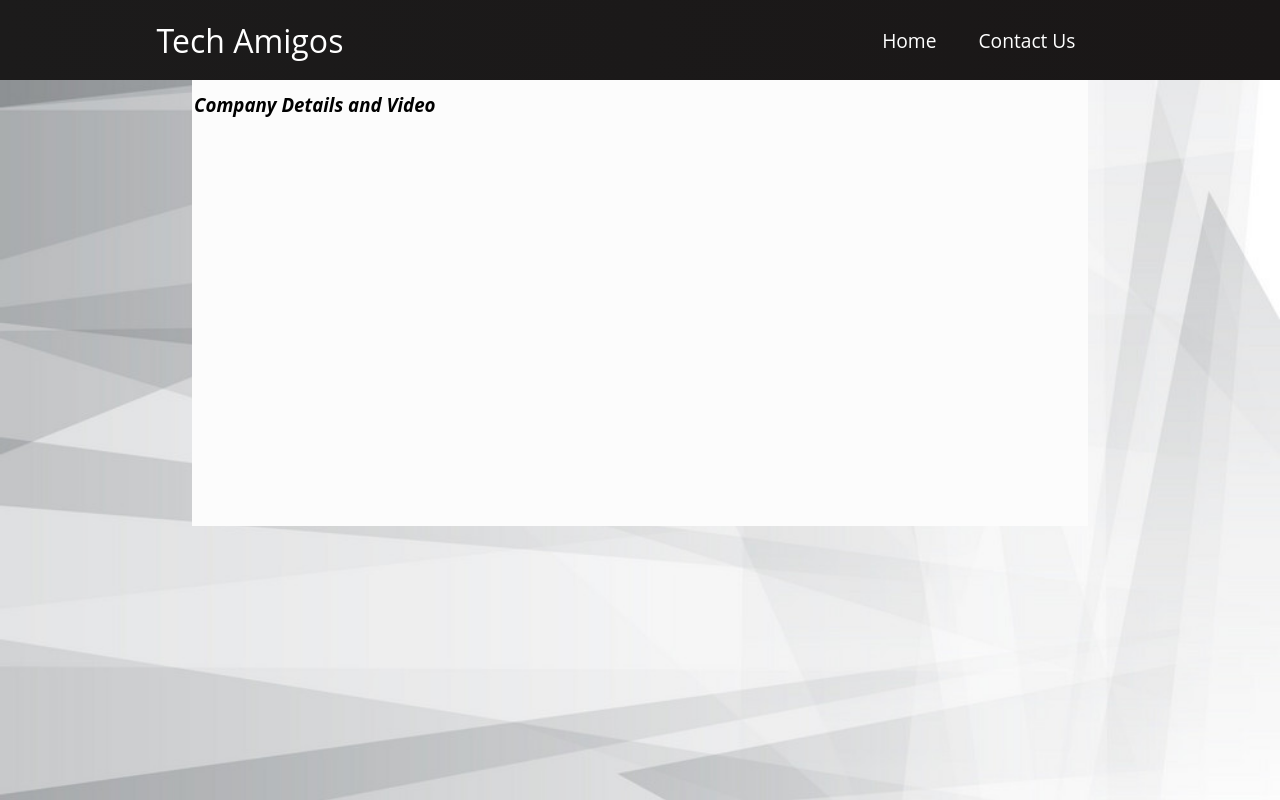
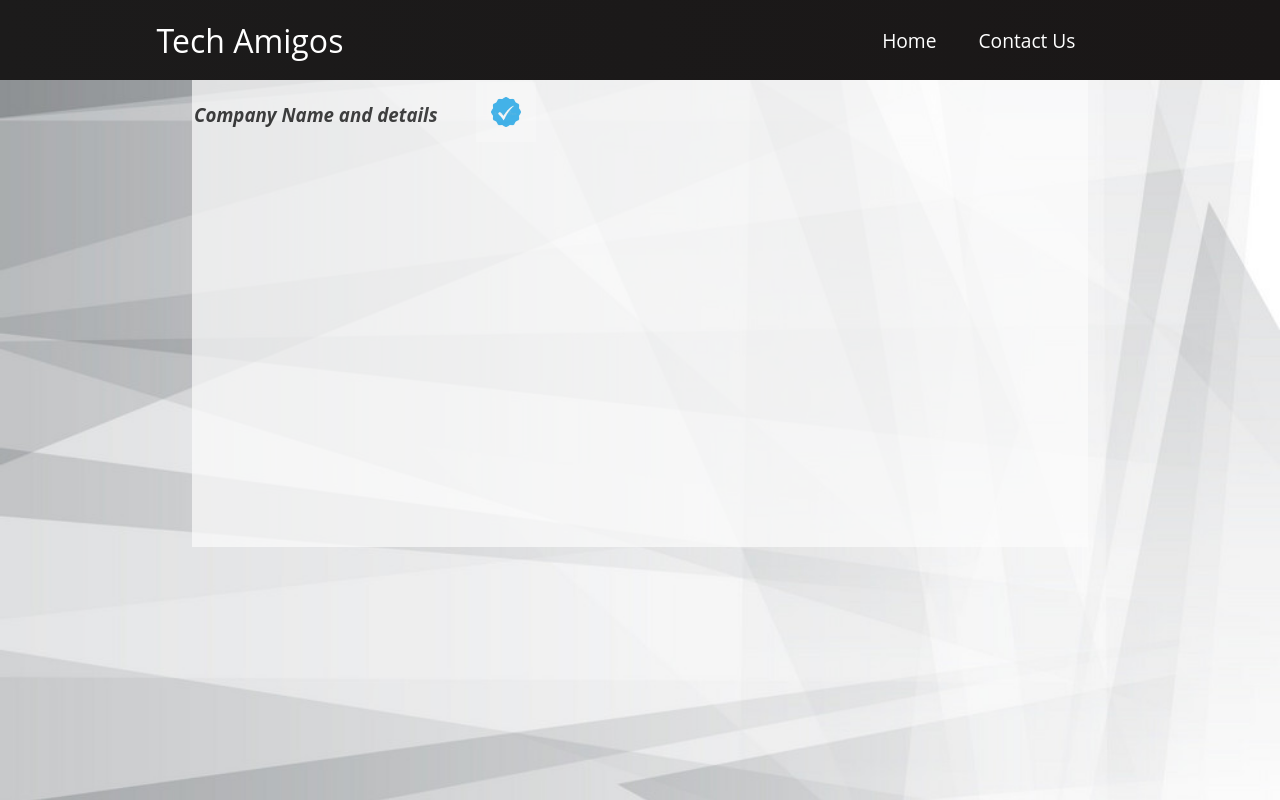
Before and after one commit to Fake-Job-Detection/FJD, a React (Create React App) app in the folder frontend/: page /CompanyDetails in a window 1280 px wide. Built offline with nearby package versions, Linux system fonts and the light colour scheme.

Commit message:
minor changes in css

```diff
--- a/frontend/src/components/pages/ComPreview.css
+++ b/frontend/src/components/pages/ComPreview.css
@@ -2,7 +2,7 @@
 .preview {
     text-align: center;
     background-color:rgb(252, 252, 252);
-    opacity:1.2;
+    opacity:0.9;
     color: black;
     margin: auto;
     width: 70%;
@@ -60,8 +60,18 @@
     width: 850px;
 }
 .signout form {
-        text-align: right;
+        float:right;
+        width:1%;
     }
     .signout input {
         width: 75px;
     }
+
+    .details {
+        text-align: center;
+        background-color:rgb(252, 252, 252);
+        opacity:0.7;
+        color: black;
+        margin: auto;
+        width: 70%;
+        }
--- a/frontend/src/components/pages/CompanyDetails.js
+++ b/frontend/src/components/pages/CompanyDetails.js
@@ -1,13 +1,19 @@
 import React from "react";
 import "./ComPreview.css";
+import ComVer from "../../ComVer.jpg";
 
 export default function CompanyDetails() {
     return (
-    <div className="preview">
+    <div className="details">
 
     <table>
     <tr>
-    <td colspan = '2'><h3><i>Company Details and Video</i></h3></td>
+    <td colspan = '2'><h3><i>Company Name and details</i></h3></td>
+
+    <div className="logo">
+     <img src={ComVer} height="60" width="60"/>
+     </div>
+
     <br/>
       <br/>
       </tr>
```
Also changed, not shown: frontend/src/ComVer.jpg (added).
